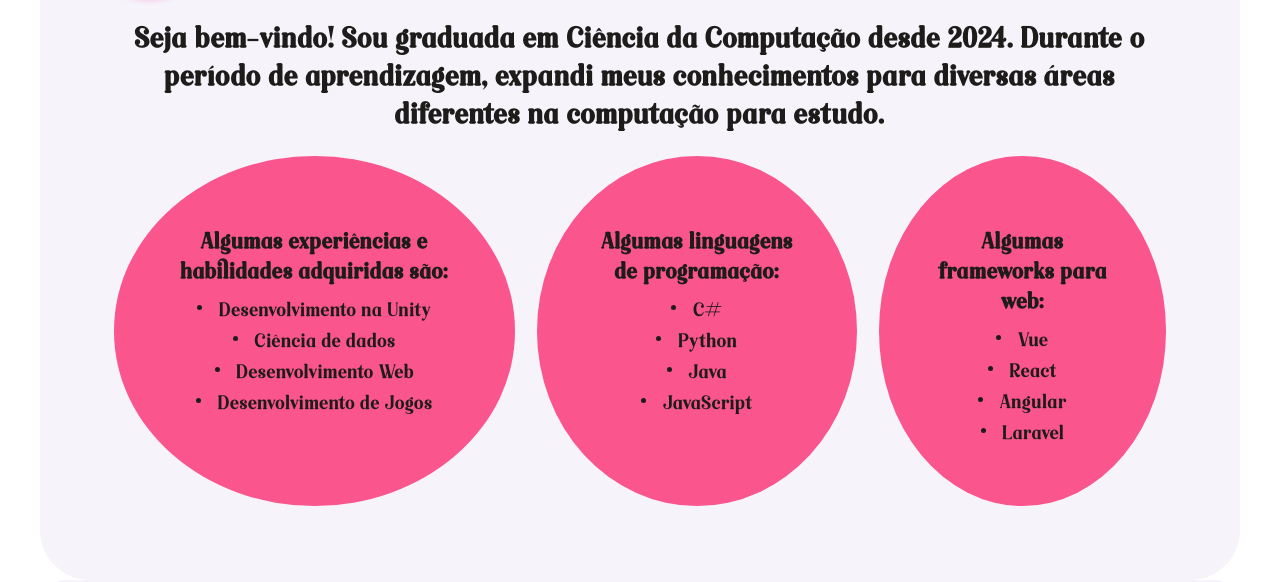
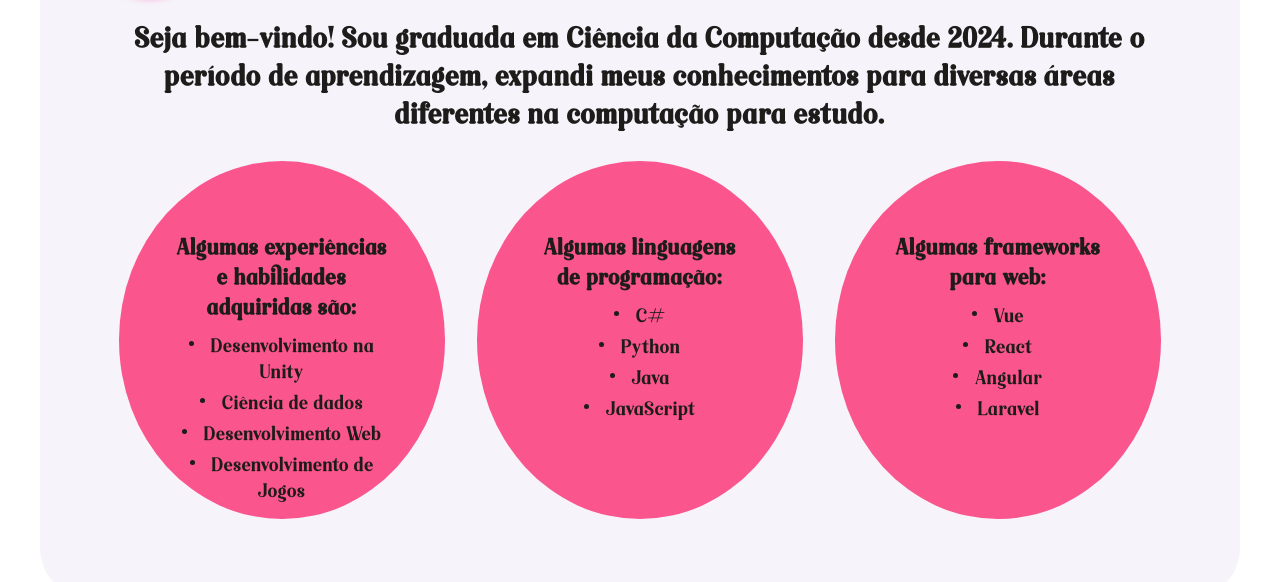
Before and after one commit to BlendaGabrielly/PT, a website: page index.html in a window 1280 px wide. Shown: the part 145-727 px from the top of the page. Drawn offline with nearby package versions, Linux system fonts and the light colour scheme.

Commit message:
Atualização

```diff
--- a/styles.css
+++ b/styles.css
@@ -32,11 +32,13 @@ header {
 .habilidades,
 .linguagens,
 .framework {
+    height:250px;
+    width:250px;
     flex-grow: 1; /* Alterado para flex-grow */
     border-radius: 90%;
     background-color: #FA558C;
     padding: 5%; /* Alterado para unidades relativas */
-    margin: 1%; /* Espaçamento entre elementos */
+    margin: 1.5%; /* Espaçamento entre elementos */
 }
 
 .Icon ul {
```
